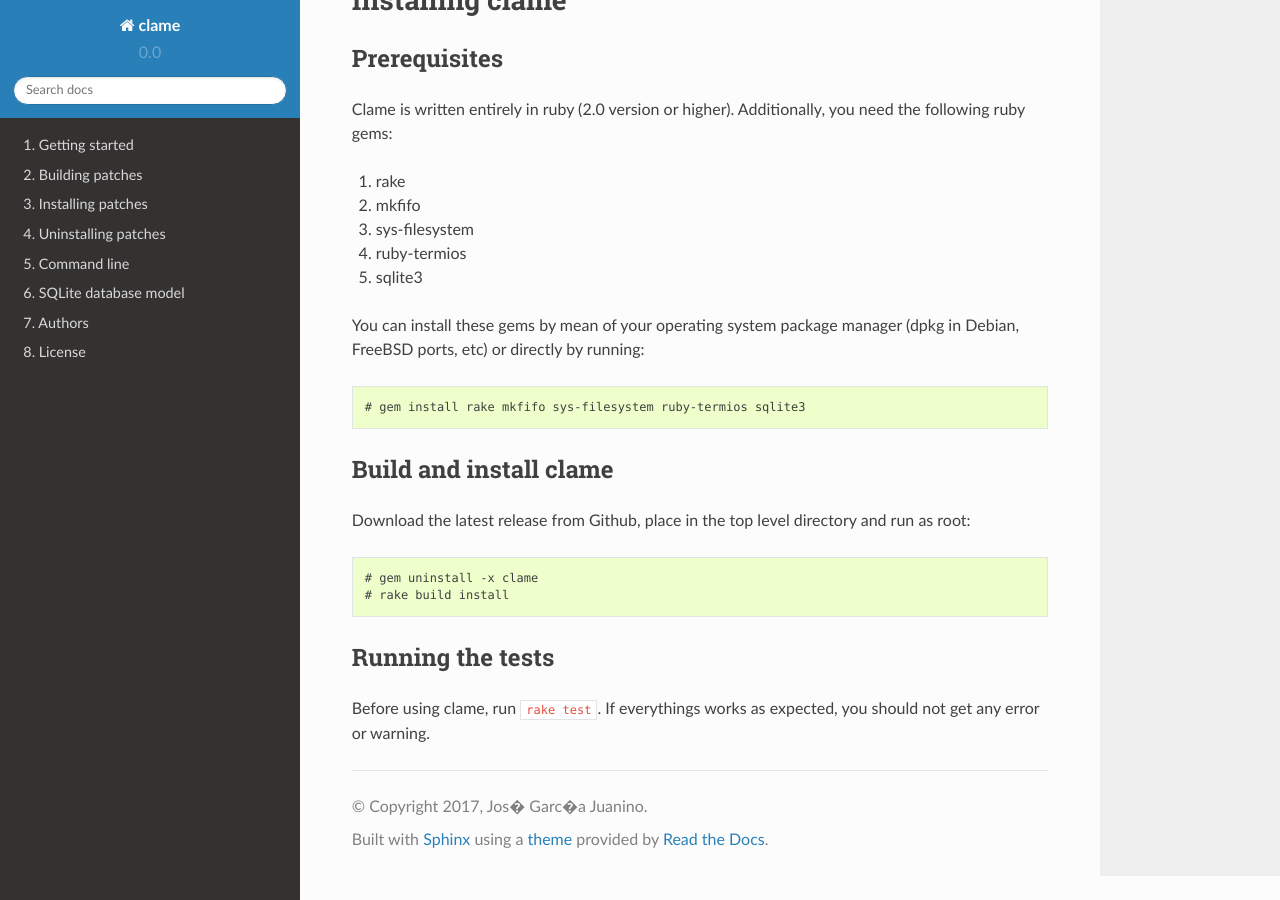
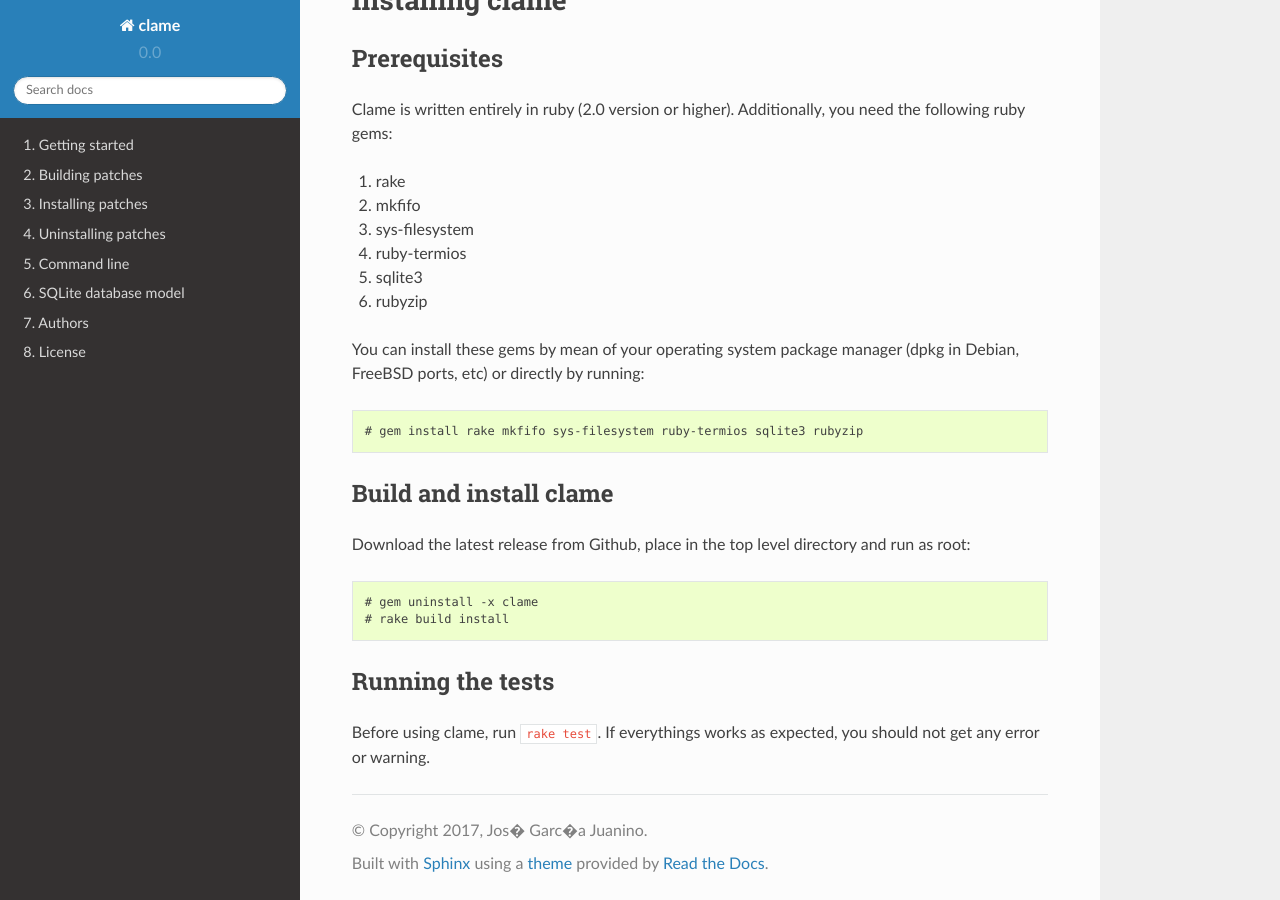
Before and after one commit to jjuanino/clame, a Sphinx documentation site: the page built from doc/README.rst, in a window 1280 px wide and 900 px high, scrolled down 6187 px. Built offline with Sphinx 7.4.7 and the Read the Docs theme 2.0.0, drawn with Linux system fonts in a browser that asks for light colours.

Commit message:
Documentation fix
Add rubybzip requirement to build clame

```diff
--- a/doc/README.rst
+++ b/doc/README.rst
@@ -349,11 +349,12 @@ need the following ruby gems:
 #. sys-filesystem
 #. ruby-termios
 #. sqlite3
+#. rubyzip
 
 You can install these gems by mean of your operating system package manager
 (dpkg in Debian, FreeBSD ports, etc) or directly by running::
 
-    # gem install rake mkfifo sys-filesystem ruby-termios sqlite3
+    # gem install rake mkfifo sys-filesystem ruby-termios sqlite3 rubyzip
 
 
 Build and install clame
```
